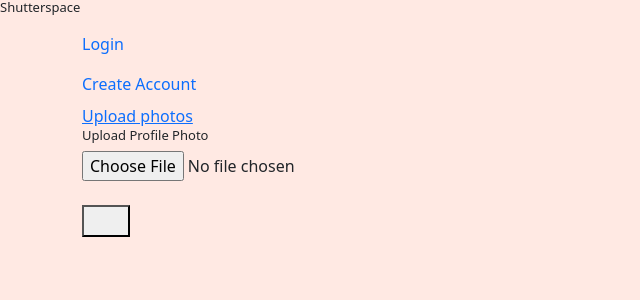
After one commit to sujitra3304/Project_Photo_sharing_app, a Flask app: page /upload_profile_pic in a window 1280 px wide. The commit adds this page. Shown: the top 300 px of the page, without its empty margins (0-640 px from the left). Run offline with Flask 3, Linux system fonts and the light colour scheme; some libraries are stand-ins or nearby versions.

```diff
--- a/photoapp/server.py
+++ b/photoapp/server.py
@@ -1,25 +1,14 @@
 from flask import Flask, jsonify, render_template, request, redirect, url_for, flash,session,abort
 from photoapp import app, db, bcrypt
 from photoapp.forms import Registration, Login,AddComment
-from photoapp.model import User, Photo, Like, Comment, Follow
+from photoapp.model import User, Photo, Like, Comment, Follow, Location
 from flask_login import login_user, current_user, logout_user, login_required
 from photoapp import bcrypt
 import photoapp.crud
 import cloudinary.uploader
 from sqlalchemy.sql import text
-# import os
+from photoapp import CLOUDINARY_KEY, CLOUDINARY_SECRET
 
-# CLOUDINARY_KEY = os.environ['CLOUDINARY_KEY']
-# CLOUDINARY_SECRET = os.environ['CLOUDINARY_SECRET']
-# CLOUD_NAME="sujitra"
-
-
-# app = Flask(__name__)
-# flask_bcrypt = Bcrypt(app)
-# login_manager = LoginManager(app)
-
-# app.config['SECRET_KEY'] = '4569740e2dac685f61cbd9085d0cdb16'
-# from model import db, User, Photo, Like, Comment
 @app.route("/register", methods=['GET', 'POST'])
 def register():
     """Create new user"""
@@ -68,17 +57,28 @@ def homepage():
     photos = Photo.query.all()
     following = Follow.query.filter_by(user_id=current_user.id).all()
     following_list = []
+    all_photos = []
+    recommended_follows=[]
+    print(f'CURREnT USER {current_user}')
     for follow in following:
         following_list.append(follow.following_user_id)
-        print (type(following_list))
+        all_photos.extend(Photo.query.filter_by(user_id=follow.following_user_id).all())
+    all_photos.extend(Photo.query.filter_by(user_id=current_user.id).all())
+
+    for recommended in photos:
+
+        if recommended not in recommended_follows and recommended.user_id != current_user.id and recommended.user_id not in following_list:
+             recommended_follows.extend(Photo.query.filter_by(user_id=recommended.user_id).all())
+
+
     print(f'HOME ROUTE FOLLOWING LIST {following_list}')
 
+    return render_template('homepage.html', photos=photos, following = following,
+                            all_photos=all_photos, recommended_follows=recommended_follows)
 
-
-
-
-
-    return render_template('homepage.html', photos=photos, following = following, following_list=following_list)
+@app.route('/upload_profile_pic')
+def upload_profile_pic():
+    return render_template('profile_photo_upld.html')
 
 @app.route('/upload')
 def upload_photo():
@@ -97,11 +97,19 @@ def show_image():
 def post_form_data():
     """Process form data and redirect to /show-image page"""
     my_file = request.files['my-file']
-    # caption = request.form.get['caption']
-    # title = request.form.get['title']
     img_url = upload_to_cloudinary(my_file)
     add_user_img_record(img_url)
     return redirect(url_for('show_image', imgURL=img_url))
+
+@app.route('/profile_photo_upld', methods=['POST'])
+@login_required
+def profile_photo_upld():
+    """Process form data and redirect to /show-image page"""
+    my_file = request.files['my-file']
+    img_url = upload_to_cloudinary(my_file)
+    add_profile_pic(img_url)
+    return redirect(url_for('show_image', imgURL=img_url))
+
 
 def upload_to_cloudinary(media_file):
     """Upload media file to Cloudinary"""
@@ -111,17 +119,24 @@ def upload_to_cloudinary(media_file):
                                         cloud_name='sujitra')
     return result['secure_url']
 
+def add_profile_pic(img_url):
+    """Stub function for persisting data to database"""
+    profile_pic = User.query.get(current_user.id)
+    profile_pic.profile_pic_url = img_url
+    db.session.commit()
+    print (profile_pic.profile_pic_url)
+
 
 def add_user_img_record(img_url,caption=None, title=None):
     """Stub function for persisting data to database"""
     user_id = current_user.id
     url=img_url
+    print(f'URL {url}')
     photo = photoapp.crud.create_photo(user_id, url ,title,caption)
     db.session.add(photo)
     db.session.commit()
-    print (current_user)
-    print("\n".join([f"{'*' * 20}", "SAVE THIS url to your database!!",
-                    img_url, f"{'*' * 20}" ]))
+    # print("\n".join([f"{'*' * 20}", "SAVE THIS url to your database!!",
+                    # img_url, f"{'*' * 20}" ]))
 
 
 @app.route("/logout")
@@ -134,7 +149,7 @@ def logout():
 @login_required
 def account(user_id):
     """displays username and photos that were posted by this user"""
-
+    user_id=(int(user_id))
     user = User.query.get(user_id)
 
     photos= Photo.query.filter(Photo.user_id==user_id).all()
@@ -146,6 +161,7 @@ def account(user_id):
 @app.route("/photo/<int:photo_id>")
 def photo(photo_id):
     """show selected photo, likes, and comments for this particular photo id"""
+    photo_id = (int(photo_id))
     if current_user.is_authenticated:
         photo = Photo.query.get_or_404(photo_id)
         comments = Comment.query.filter(Comment.photo_id==photo_id).all()
@@ -153,7 +169,7 @@ def photo(photo_id):
         following = Follow.query.filter_by(user_id=current_user.id, following_user_id=photo.user_id).all()
         form=AddComment()
         print(likes)
-        print(f'PHOTO ROUTE FOLLOWING{following}')
+        # print(f'PHOTO ROUTE FOLLOWING{following}')
         # print(likes)
         # print(current_user)
 
@@ -263,6 +279,44 @@ def follow_user(following_user_id):
     print(f'FOLLOWED {followed} TYPE(type({followed}))')
     return jsonify({"followed": followed})
 
+@app.route("/location/<photo_id>", methods=['POST','GET'])
+@login_required
+def location(photo_id):
+    photo = Photo.query.get_or_404(photo_id)
+    location = Location.query.filter(photo_id==photo_id).first()
+
+    # if location
+
+    print (location.place_id)
+    # location = Location.query.filter_by(photo_id=photo_id).first()
+    # if location:
+    #     return render_template('location.html', photo=photo, location=location)
+    # print(f'LOCATION {photo_id}')
+    return render_template('location.html', photo=photo)
+
+@app.route("/update_location", methods=["POST","GET"])
+@login_required
+def update_location():
+    address = request.args.get('address')
+    photo_id = request.args.get('photoId')
+    place_id = request.args.get('place-id')
+    lat = request.args.get('lat')
+    lng = request.args.get('lng')
+    user_id = current_user.id
+    # photo = Photo.query.get_or_404(photo_id)
+    photo_location = Location(place_id=place_id,lat=(float(lat)),lng=(float(lng)), user_id=(int(user_id)), photo_id=(int(photo_id)))
+
+    db.session.add(photo_location)
+    db.session.commit()
+
+    print(f'PHOTOID {photo_id}')
+    print (f'ADDRESS {address}')
+    return render_template ('location.html', photo_id=photo_id)
+
+
+
+
+
 
 
 # if __name__ == '__main__':
--- a/photoapp/static/index.js
+++ b/photoapp/static/index.js
@@ -14,9 +14,9 @@ function like() {
         likeCount.innerHTML = data["likes"];
 
         if (data["liked"] === "True") {
-          likeButton.className = "fas fa-thumbs-up";
+          likeButton.className = "fa-solid fa-heart";
         } else {
-          likeButton.className = "far fa-thumbs-up";
+          likeButton.className = "fa-regular fa-heart";
         }
       })
   }
@@ -61,7 +61,9 @@ function deleteComment(evt) {
 })
 }
 
-
+// fetch data from server to check if user is already following this user
+// if following, display the unfollow button.
+// if not following display the follow button.
 
 function followUser (evt) {
   const followBtnsStatuses = document.querySelectorAll(".followBtnStatus")
@@ -94,3 +96,87 @@ for (const followBtn of followBtns){
   followBtn.addEventListener('click', followUser)
 
 }
+
+// direct user to location page
+
+const locationBtns = document.querySelector('#location-btn')
+
+function toLocationPage(evt) {
+  const getPhotoId = locationPath = window.location.pathname.split("/")
+  const photoId = getPhotoId[2]
+  console.log(window.location.pathname)
+  window.location.href = "http://localhost:5000/location/"+photoId
+}
+if (locationBtns){
+   locationBtns.addEventListener('click',toLocationPage)
+
+}
+
+// autocomplete feature
+
+const autocompleteInput = document.querySelector('#autocomplete')
+
+let autocomplete;
+
+function initAutocomplete(){
+  autocomplete = new google.maps.places.Autocomplete(
+    document.getElementById('autocomplete'),
+    {
+      fields:['place_id','geometry','formatted_address']
+    }
+
+    );
+    autocomplete.addListener('place_changed', onPlaceChanged);
+
+  }
+
+
+
+  autocompleteInput.addEventListener('input', initAutocomplete)
+
+// Get place information e.g. placeId lat,lng formatted address.
+
+function onPlaceChanged(evt){
+   let place = autocomplete.getPlace();
+   let lat = place.geometry.location.lat();
+   let lng = place.geometry.location.lng();
+   let placeId = place.place_id;
+   let getPhotoId = window.location.pathname.split('/');
+   let photoId = getPhotoId[2]
+
+
+   console.log(place)
+   console.log(place.geometry.location.lat())
+   let geolocation = place.formatted_address
+       document.getElementById('output').innerHTML = geolocation;
+        document.getElementById('lat').value = lat;
+        document.getElementById('lng').value = lng;
+        document.getElementById('place-id').value= placeId;
+        document.getElementById('photo-id').value=photoId
+
+  //  if (!place.geometry){
+  //   document.getElementById('autocomplete').placeholder = 'Enter Location';
+  //  }
+  //  else {
+  //   document.getElementById('output').innerHTML = place.formatted_address;
+  //  }
+}
+
+function initMap() {
+  const getPhotoId = locationPath = window.location.pathname.split("/")
+  const photoId = getPhotoId[2]
+  fetch(`/follow/${FollowingUserId}`, { method: "POST" })
+  .then((response) => response.json())
+  .then((data) => {
+    console.log (data)
+
+
+
+
+  })
+
+  map = new google.maps.Map(document.getElementById('map'), {
+    center: {lat: -34.397, lng: 150.644},
+    zoom: 8
+  });
+}
--- a/photoapp/templates/account.html
+++ b/photoapp/templates/account.html
@@ -6,9 +6,11 @@
         <div class="media-body">
           <div class="article-metadata">
             <a class="mr-2" href="#">{{ photos.user_id }}</a>
+            <a href="/upload_profile_pic">Upload Profile Photo</a>
             {% for photo in photos%}
             <div>
-            <a href="{{ url_for('photo', photo_id=photo.id)}}" </a>
+              {{ photo.id}}
+            <a id="profile-pic" href="{{ url_for('photo', photo_id=photo.id) }}" </a>
             <img style = width:180px; src = "{{photo.url}}">
             </div>
 
--- a/photoapp/templates/base.html
+++ b/photoapp/templates/base.html
@@ -14,14 +14,15 @@
     <div class="container">
       <div class="navbar-nav">
         {% if current_user.is_authenticated %}
-
+          <p>{{current_user.username}} <br> {{current_user.fname}} {{current_user.lname}}</p>
+          <img style = width:80px; src ="{{current_user.profile_pic_url}}">
           <a class="nav-item nav-link" href="{{ url_for('account',user_id=current_user.id)}}">Account</a>
           <a class="nav-item nav-link" href="{{ url_for('logout') }}">Logout</a>
         {% else %}
           <a class="nav-item nav-link" href="{{ url_for('login') }}">Login</a>
           <a class="nav-item nav-link" href="{{ url_for('register') }}">Create Account</a>
         {% endif %}
-        <h2><a href="/upload">Upload photos</a></h2>
+        <a href="/upload">Upload photos</a>
       </div>
     </div>
     {% block content %}
@@ -30,9 +31,9 @@
 
   <script src="/static/index.js"></script>
   <!-- googlemaps -->
-  <!-- <script async
-  src="https://maps.googleapis.com/maps/api/js?key=AIzaSyDo-KTkaJSRIFlpsuujMcCmaj5gD1yjs5Q&libraries=places&callback=initMap">
-  </script> -->
+  <script async
+    src="https://maps.googleapis.com/maps/api/js?key=AIzaSyCMQe7y-1ty3UxxRzj3JQ-MHM4gEcetUBI&libraries=places&callback=initAutocomplete">
+</script>
 
 
 
--- /dev/null
+++ b/photoapp/templates/profile_photo_upld.html
@@ -0,0 +1,19 @@
+{% extends 'base.html' %}
+
+{% block title %}Upload photos{% endblock %}
+
+{% block content %}
+
+<div class="container">
+    <h1>
+      Upload Profile Photo
+    </h1>
+    <form action="/profile_photo_upld" method="post" enctype="multipart/form-data">
+        <input type="file" id="myfile" name="my-file">
+        <br><br>
+        <button style=width:3rem;height:2rem "Submit" value="Submit"</button>
+    </form>
+</div>
+{% endblock %}
+
+<!-- enctype="multipart/form-data" -->
```
Also changed, not shown: photoapp/model.py (+47 -1 lines), photoapp/templates/homepage.html (+32 -4 lines), photoapp/templates/location.html (added, +14 -0 lines), photoapp/templates/photo.html (+5 -4 lines), photoapp/templates/upload.html (+8 -0 lines), requirements.txt (+15 -3 lines), photoapp/static/site.css (line endings or trailing spaces).
